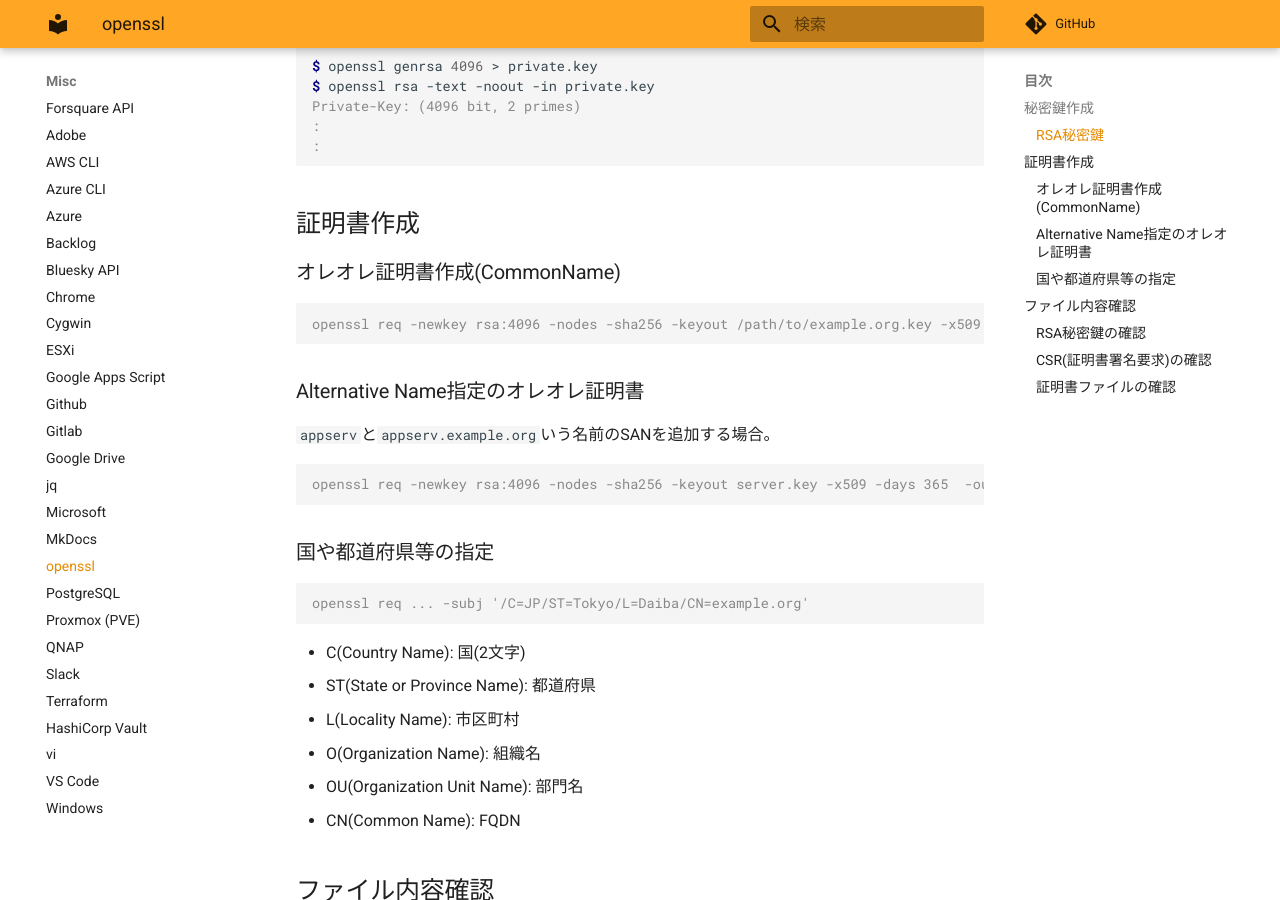
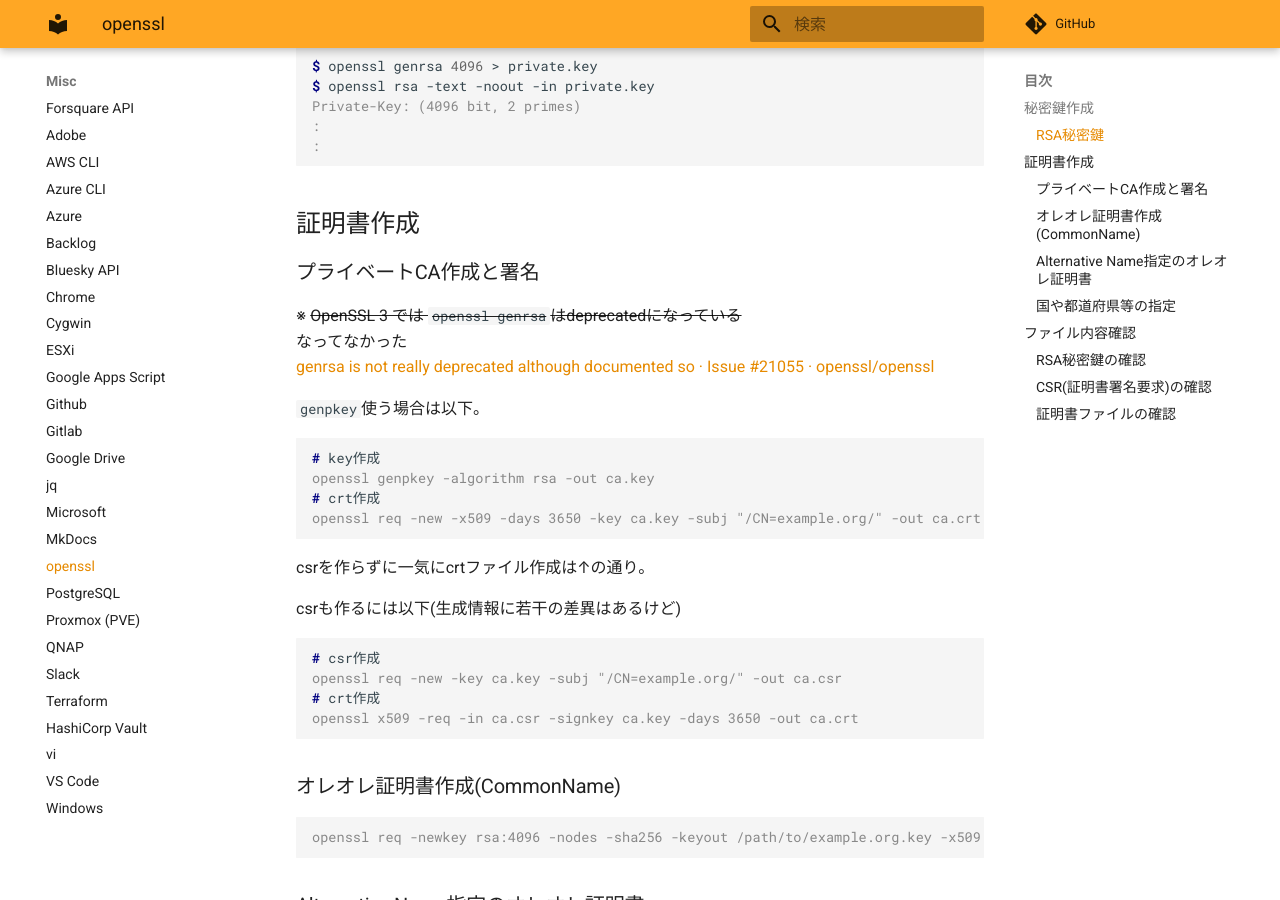
Before and after one commit to zaki-lknr/docs, an MkDocs documentation site: the page built from docs/Misc/openssl.md, in a window 1280 px wide and 900 px high, scrolled down 378 px. Built offline with MkDocs 1.6.1 and Material for MkDocs 9.7.7, drawn with Linux system fonts in a browser that asks for light colours; comment, search, counter and statistics services are not loaded.

Commit message:
add: misc/openssl: genpkeyでca作成と署名

````diff
--- a/docs/Misc/openssl.md
+++ b/docs/Misc/openssl.md
@@ -19,6 +19,32 @@ Private-Key: (4096 bit, 2 primes)
 ```
 
 ## 証明書作成
+
+### プライベートCA作成と署名
+
+※ ~~OpenSSL 3 では `openssl genrsa`はdeprecatedになっている~~
+なってなかった
+[genrsa is not really deprecated although documented so · Issue #21055 · openssl/openssl](https://github.com/openssl/openssl/issues/21055)
+
+`genpkey`使う場合は以下。
+
+```console
+# key作成
+openssl genpkey -algorithm rsa -out ca.key
+# crt作成
+openssl req -new -x509 -days 3650 -key ca.key -subj "/CN=example.org/" -out ca.crt
+```
+
+csrを作らずに一気にcrtファイル作成は↑の通り。
+
+csrも作るには以下(生成情報に若干の差異はあるけど)
+
+```console
+# csr作成
+openssl req -new -key ca.key -subj "/CN=example.org/" -out ca.csr
+# crt作成
+openssl x509 -req -in ca.csr -signkey ca.key -days 3650 -out ca.crt
+```
 
 ### オレオレ証明書作成(CommonName)
 
````
